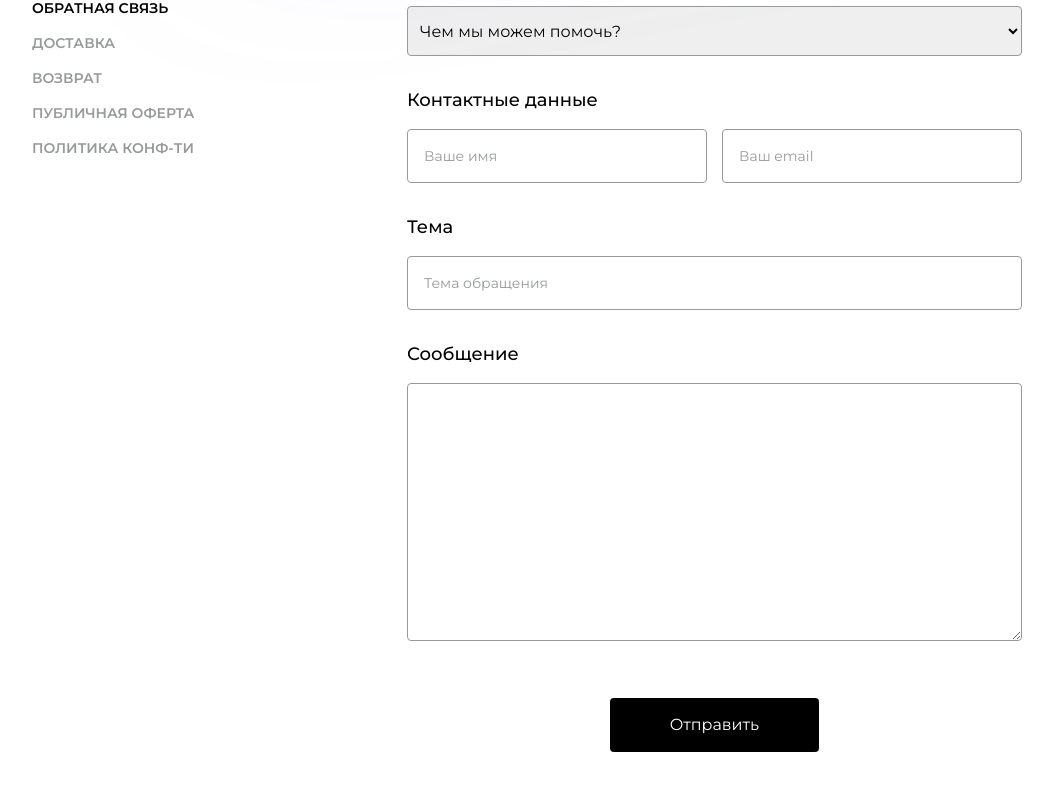
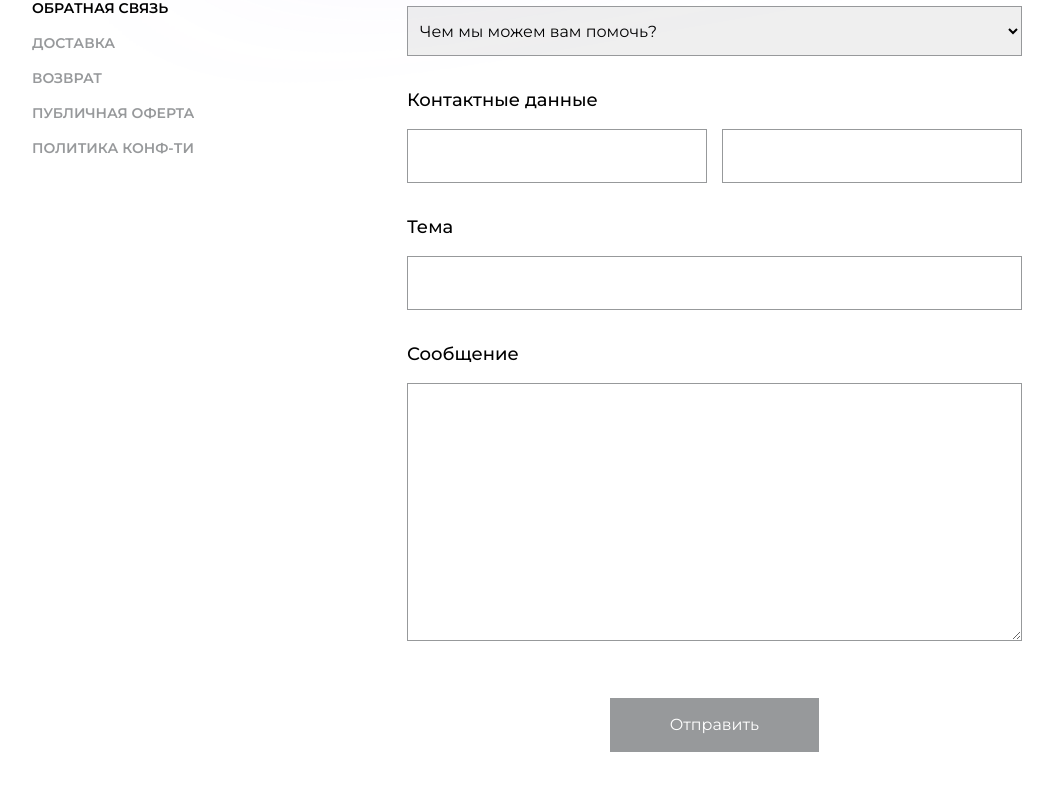
Before and after one commit to distDev/Fortuna, a Nuxt app in the folder client/: page /contact-us in a window 1280 px wide. Shown: the part 440-1240 px from the top of the page, without its empty margins (8-1061 px from the left). Built offline with nearby package versions, Linux system fonts and the light colour scheme; what vue-pswipe, vue2-teleport would draw is missing.

Commit message:
form validation with vuelidate

```diff
--- a/client/components/UI/Input.vue
+++ b/client/components/UI/Input.vue
@@ -1,14 +1,30 @@
 <template>
-  <input :value="value" @input="$emit('input', $event.target.value)"
-    class="w-full border-[1px] bg-transparent border-[#97999B] p-4 rounded-[4px] text-black placeholder:text-[#97999B] lg:text-sm" />
+  <div class="w-full space-y-[10px]">
+    <input :value="value" @input="$emit('input', $event.target.value)"
+      class="w-full border-[1px] bg-transparent  p-4  lg:text-sm" :class="statusStyles" />
+    <p v-if="errorStatus" class="text-red-500">{{ errors[0] }}</p>
+  </div>
+
 </template>
 
 <script>
 export default {
   props: {
-    error: Boolean,
+    errors: Array,
     sucess: Boolean,
     value: String,
+    errorStatus: Boolean,
   },
+  computed: {
+    statusStyles() {
+            if (this.errorStatus) {
+                return 'border-red-500 text-red-500'
+            }
+            if (!this.errorStatus && this.value.length > 3) {
+                return 'bg-white border-black text-black'
+            }
+            return 'text-black placeholder:text-[#97999B] border-[#97999B]'
+        }
+  }
 };
 </script>
--- /dev/null
+++ b/client/components/UI/Select.vue
@@ -0,0 +1,32 @@
+<template>
+    <div class="space-y-[10px]">
+        <select :value="value" @input="$emit('input', $event.target.value)" class="h-[50px] w-full px-2 border-[1px]"
+            :class="statusStyles">
+            <slot></slot>
+        </select>
+        <p v-if="errorStatus" class="text-red-500">{{ errors[0] }}</p>
+    </div>
+
+</template>
+
+<script>
+export default {
+    props: {
+        errors: Array,
+        sucess: Boolean,
+        value: String,
+        errorStatus: Boolean,
+    },
+    computed: {
+        statusStyles() {
+            if (this.errorStatus) {
+                return 'border-red-500 text-red-500'
+            }
+            if (!this.errorStatus && this.value.length > 3) {
+                return 'bg-white border-black text-black'
+            }
+            return 'text-black placeholder:text-[#97999B] border-[#97999B]'
+        }
+    }
+}
+</script>
--- /dev/null
+++ b/client/components/UI/Textarea.vue
@@ -0,0 +1,31 @@
+<template>
+    <div class="w-full space-y-[10px]">
+        <textarea :value="value" @input="$emit('input', $event.target.value)" class="w-full  p-2 border-[1px]"
+            name="message" cols="30" rows="10" :class="statusStyles">
+        </textarea>
+        <p v-if="errorStatus" class="text-red-500">{{ errors[0] }}</p>
+    </div>
+
+</template>
+
+<script>
+export default {
+    props: {
+        errors: Array,
+        sucess: Boolean,
+        value: String,
+        errorStatus: Boolean,
+    },
+    computed: {
+        statusStyles() {
+            if (this.errorStatus) {
+                return 'border-red-500 text-red-500'
+            }
+            if (!this.errorStatus && this.value.length > 3) {
+                return 'bg-white border-black text-black'
+            }
+            return 'text-black placeholder:text-[#97999B] border-[#97999B]'
+        }
+    }
+};
+</script>
--- a/client/components/contact-us/ContactForm.vue
+++ b/client/components/contact-us/ContactForm.vue
@@ -1,41 +1,47 @@
 <template>
-    <form class="w-full lg:w-[615px] space-y-[30px]">
+    <form class="w-full lg:w-[615px] space-y-[30px]" v-if="isBrowser" @submit.prevent="handleSubmit">
         <div class="space-y-[15px]">
             <h3 class="font-medium text-lg">Заявка</h3>
-            <select name="request" v-model="request"
-                class="h-[50px] w-full px-2 border-[1px] border-[#97999B] text-black rounded-[4px]">
-                <option value="" disabled>Чем мы можем помочь?</option>
-                <option value="Где мой заказ?">Где мой заказ?</option>
-                <option value="Могу ли я изменить/отменить мой заказ или изменить адрес?">Могу ли я изменить/отменить
-                    мой заказ или адрес?</option>
-                <option value="Другой вопрос">Другой вопрос</option>
-            </select>
+            <Select v-model="$v.request.$model" :errors="requestErrors" :error-status="$v.request.$error">
+                <option v-for="req in reqData" :key="req.id" :value="req.value" :disabled="req.disabled">
+                    {{ req.text }}
+                </option>
+            </Select>
         </div>
         <div class="space-y-[15px]">
             <h3 class="font-medium text-lg">Контактные данные</h3>
             <div class="flex flex-col lg:flex-row space-y-[15px] lg:space-y-0  lg:space-x-[15px]">
-                <Input v-model="name" placeholder="Ваше имя" type="text" />
-                <Input v-model="email" placeholder="Ваш email" type="email" />
+                <Input @blur="$v.name.$touch()" v-model.trim="$v.name.$model" placeholder="Ваше имя" type="text"
+                    :errors="nameErrors" :error-status="$v.name.$error" />
+                <Input @blur="$v.email.$touch()" v-model.trim="$v.email.$model" placeholder="Ваш email" type="email"
+                    :errors="emailErrors" :error-status="$v.email.$error" />
             </div>
-
         </div>
         <div class="space-y-[15px]">
             <h3 class="font-medium text-lg">Тема</h3>
-            <Input v-model="subject" placeholder="Тема обращения" type="text" />
+            <Input @blur="$v.subject.touch()" v-model.trim="$v.subject.$model" placeholder="Тема обращения" type="text"
+                :errors="subjectErrors" :error-status="$v.subject.$error" />
         </div>
         <div class="space-y-[15px]">
             <h3 class="font-medium text-lg">Сообщение</h3>
-            <textarea v-model="message" class="w-full rounded-[4px] p-2 border-[1px] border-[#97999B] text-black"
-                name="message" cols="30" rows="10"></textarea>
+            <Textarea @blur="$v.message.touch()" v-model.trim="$v.message.$model" :errors="messageErrors"
+                :error-status="$v.message.$error" />
         </div>
         <div class="flex justify-center pt-[20px]">
-            <button class="bg-black text-white rounded-[4px] py-[15px] lg:px-[60px] w-full lg:w-auto">Отправить</button>
+            <button type="submit"
+                class="bg-black text-white  py-[15px] lg:px-[60px] w-full lg:w-auto disabled:bg-[#97999B]"
+                :disabled="$v.$invalid">
+                Отправить
+            </button>
         </div>
     </form>
 </template>
 
 <script>
 import Input from '../../components/UI/Input.vue'
+import { required, email, minLength } from 'vuelidate/lib/validators'
+import Select from '../UI/Select.vue'
+import Textarea from '../UI/Textarea.vue'
 
 export default {
     data() {
@@ -45,14 +51,114 @@ export default {
             email: '',
             subject: '',
             message: '',
+            isBrowser: false,
+            reqData: [
+                {
+                    id: '1',
+                    value: '',
+                    text: 'Чем мы можем вам помочь?',
+                    disabled: true,
+                },
+                {
+                    id: '2',
+                    value: 'Где мой заказ?',
+                    text: 'Где мой заказ?',
+                    disabled: false,
+                },
+                {
+                    id: '3',
+                    value: 'Изменение адреса/заказа',
+                    text: 'Могу ли я изменить/отменить мой заказ или изменить адрес?',
+                    disabled: false,
+                },
+                {
+                    id: '4',
+                    value: 'Другой вопрос',
+                    text: 'Другой вопрос',
+                    disabled: false,
+                },
+            ],
         }
+    },
+    methods: {
+        handleSubmit() {
+            console.log(`Заявка: ${this.request}, Имя: ${this.name}, Email: ${this.email}, Тема: ${this.subject}, Сообщение: ${this.message}, `)
+        }
+    },
+    computed: {
+        requestErrors() {
+            const errors = []
+            if (!this.$v.request.required) {
+                errors.push('Обязательное поле')
+            }
+            return errors
+        },
+        nameErrors() {
+            const errors = []
+            if (!this.$v.name.required) {
+                errors.push('Обязательное поле')
+            }
+            if (!this.$v.name.minLength) {
+                errors.push('Слишком короткое имя')
+            }
+            return errors
+        },
+        emailErrors() {
+            const errors = []
+            if (!this.$v.email.required) {
+                errors.push('Обязательное поле')
+            }
+            if (!this.$v.email.email) {
+                errors.push('Неправильный email')
+            }
+            return errors
+        },
+        subjectErrors() {
+            const errors = []
+            if (!this.$v.subject.required) {
+                errors.push('Обязательное поле')
+            }
+            return errors
+        },
+        messageErrors() {
+            const errors = []
+            if (!this.$v.message.required) {
+                errors.push('Обязательное поле')
+            }
+            if (!this.$v.message.minLength) {
+                errors.push('Слишком мало символов')
+            }
+            return errors
+        },
+    },
+    validations: {
+        request: {
+            required,
+        },
+        name: {
+            required,
+            minLength: minLength(4)
+        },
+        email: {
+            required,
+            email
+        },
+        subject: {
+            required,
+
+        },
+        message: {
+            required,
+            minLength: minLength(10)
+        },
+    },
+    mounted() {
+        this.isBrowser = process.browser
     },
     components: {
         Input,
+        Select,
+        Textarea
     },
 }
 </script>
-
-<style lang="scss" scoped>
-
-</style>
--- a/client/components/order-page/OrderForm.vue
+++ b/client/components/order-page/OrderForm.vue
@@ -1,31 +1,29 @@
 <template>
   <div
-    class="lg:w-[57%] w-full px-[15px] lg:px-0 py-[30px] lg:py-auto lg:h-[90vh] bg-[#FAF9FF] flex lg:justify-end lg:pt-[60px]"
-  >
+    class="lg:w-[57%] w-full px-[15px] lg:px-0 py-[30px] lg:py-auto lg:h-[90vh] bg-[#FAF9FF] flex lg:justify-end lg:pt-[60px]">
     <div class="lg:w-[617px] lg:mr-[50px] space-y-[50px]">
       <div class="space-y-[20px]">
         <h4 class="text-base font-medium">Контактная иформация</h4>
         <div class="space-y-[15px]">
-          <Input placeholder="Номер телефона" type="text" />
-          <Input placeholder="Имя получателя" type="text" />
+          <Input placeholder="Номер телефона" type="text" name="phone" :error-status="false" :errors="[]" v-model="name"/>
+          <Input placeholder="Имя получателя" type="text" :error-status="false" :errors="[]" v-model="name"/>
         </div>
       </div>
       <div class="space-y-[20px]">
         <h4 class="text-base font-medium">Адрес получения</h4>
         <div class="space-y-[15px]">
-          <Input placeholder="Край/Область" type="text" />
-          <Input placeholder="Город" type="text" />
-          <Input placeholder="Адрес" type="text" />
+          <Input placeholder="Край/Область" type="text" :error-status="false" :errors="[]" v-model="name"/>
+          <Input placeholder="Город" type="text" :error-status="false" :errors="[]" v-model="name"/>
+          <Input placeholder="Адрес" type="text" :error-status="false" :errors="[]" v-model="name"/>
           <div class="grid grid-cols-1 lg:grid-cols-2 gap-[15px]">
-            <Input placeholder="Квартира" type="text" />
-            <Input placeholder="Индекс" type="text" />
+            <Input placeholder="Квартира" type="text" :error-status="false" :errors="[]" v-model="name"/>
+            <Input placeholder="Индекс" type="text" :error-status="false" :errors="[]" v-model="name"/>
           </div>
         </div>
       </div>
       <div class="w-full flex lg:justify-end">
         <button
-          class="bg-black w-full lg:w-auto text-white rounded-[4px] py-[15px] lg:px-[30px] font-medium lg:text-base"
-        >
+          class="bg-black w-full lg:w-auto text-white rounded-[4px] py-[15px] lg:px-[30px] font-medium lg:text-base">
           Оформить заказ
         </button>
       </div>
@@ -36,7 +34,17 @@
 <script>
 import Input from "../UI/Input.vue";
 
-export default { components: { Input } };
+export default {
+  data() {
+    return {
+      name: '',
+      phone: '',
+      area: '',
+      city: '',
+      home: '',
+      dbod: '',
+    };
+  },
+  components: { Input },
+};
 </script>
-
-<style lang="scss" scoped></style>
--- a/client/nuxt.config.js
+++ b/client/nuxt.config.js
@@ -22,6 +22,7 @@ export default {
     { src: "@/plugins/vue-swiper.js", ssr: false },
     { src: "@/plugins/vue-teleport.js", ssr: false },
     { src: "@/plugins/vue-photoswipe.js", ssr: false },
+    { src: "@/plugins/vuelidate", ssr: false },
   ],
 
   // Auto import components: https://go.nuxtjs.dev/config-components
--- a/client/package.json
+++ b/client/package.json
@@ -20,7 +20,8 @@
     "vue-pswipe": "^0.15.3",
     "vue-server-renderer": "^2.7.10",
     "vue-template-compiler": "^2.7.10",
-    "vue2-teleport": "^1.0.1"
+    "vue2-teleport": "^1.0.1",
+    "vuelidate": "^0.7.7"
   },
   "devDependencies": {
     "@fortawesome/free-brands-svg-icons": "^6.2.1",
--- /dev/null
+++ b/client/plugins/vuelidate.js
@@ -0,0 +1,3 @@
+import Vue from 'vue'
+import Vuelidate from 'vuelidate'
+Vue.use(Vuelidate)
```
Also changed, not shown: 1 other file (tests, documents, lock files or other folders).
